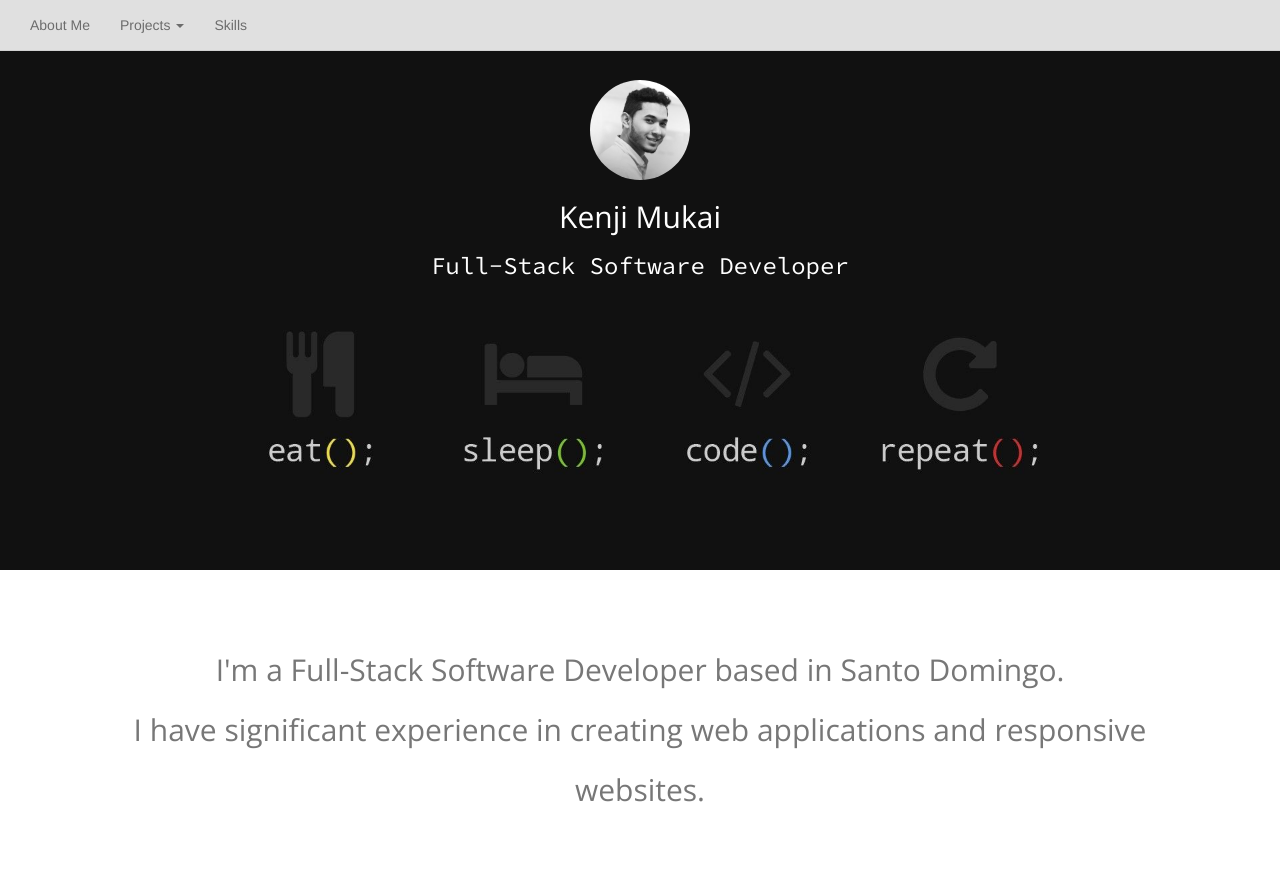
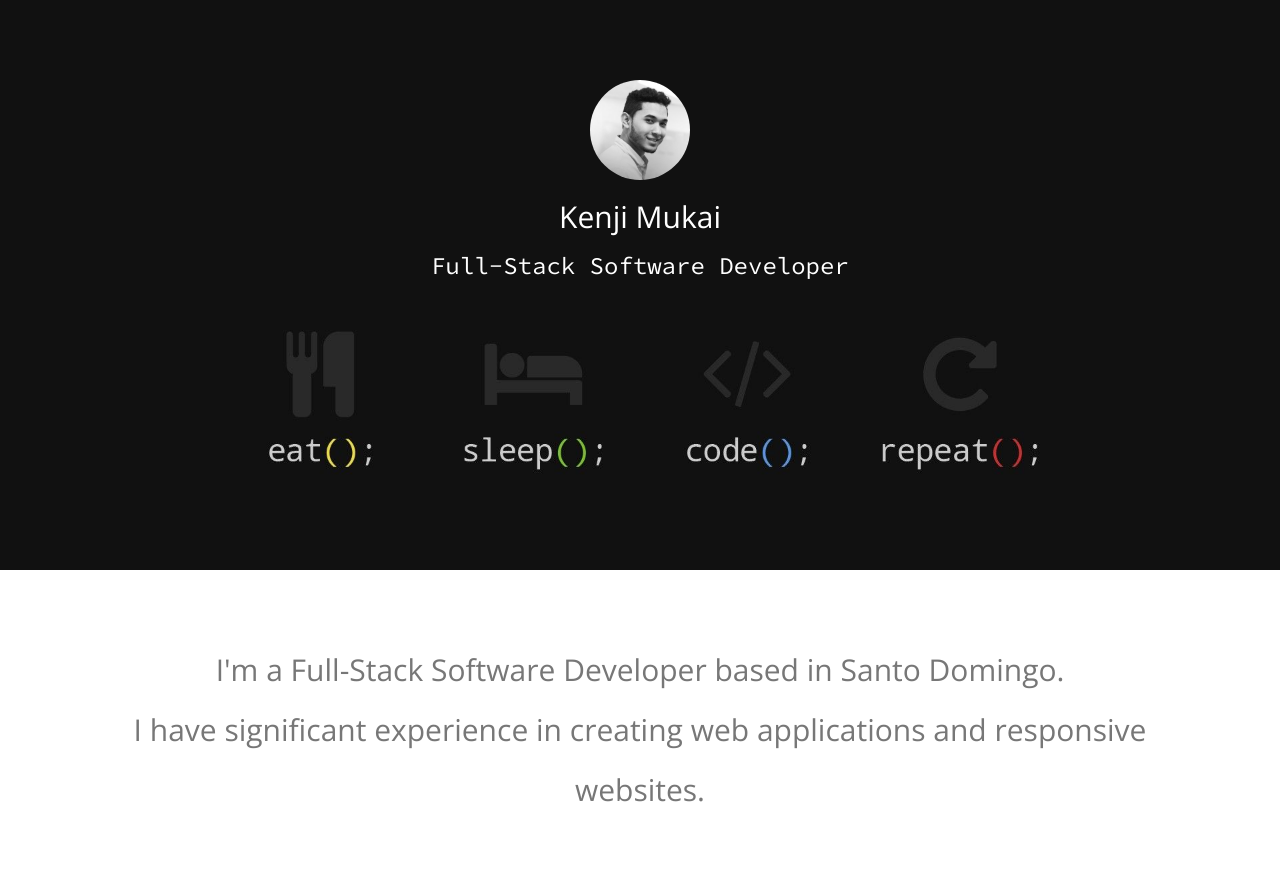
Before and after one commit to kensuka21/kensuka21.github.io, a plain HTML site: page index.html in a window 1280 px wide. Shown: the top 873 px of the page. Drawn offline with nearby package versions, Linux system fonts and the light colour scheme.

Commit message:
Removing navbar temporarily

```diff
--- a/index.html
+++ b/index.html
@@ -22,10 +22,9 @@
 </head>
 
 <body>
-  <nav class="navbar navbar-default navbar-fixed-top" id="navbar">
+  <!-- <nav class="navbar navbar-default navbar-fixed-top" id="navbar">
     <div class="container-fluid">
 
-      <!-- Brand and toggle get grouped for better mobile display -->
       <div class="navbar-header">
         <button type="button" class="navbar-toggle collapsed" data-toggle="collapse" data-target="#nav" aria-expanded="false">
           <span class="sr-only">Toggle navigation</span>
@@ -61,10 +60,8 @@
           </li>
         </ul>
       </div>
-      <!-- /.navbar-collapse -->
     </div>
-    <!-- /.container-fluid -->
-  </nav>
+  </nav> -->
 
   <header class='cd-fixed-bg cd-bg-1 vertical-center'>
     <div class='container'>
```
